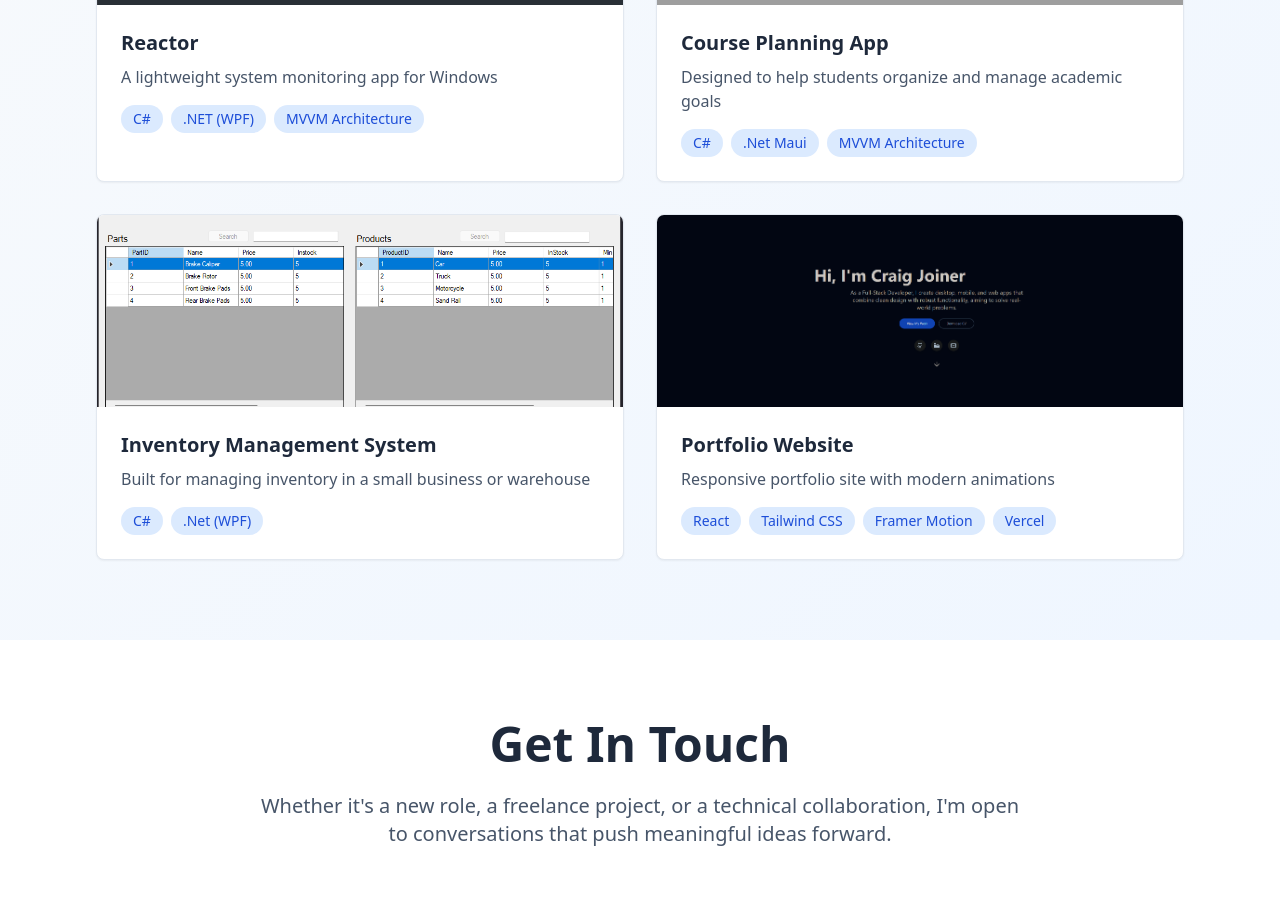
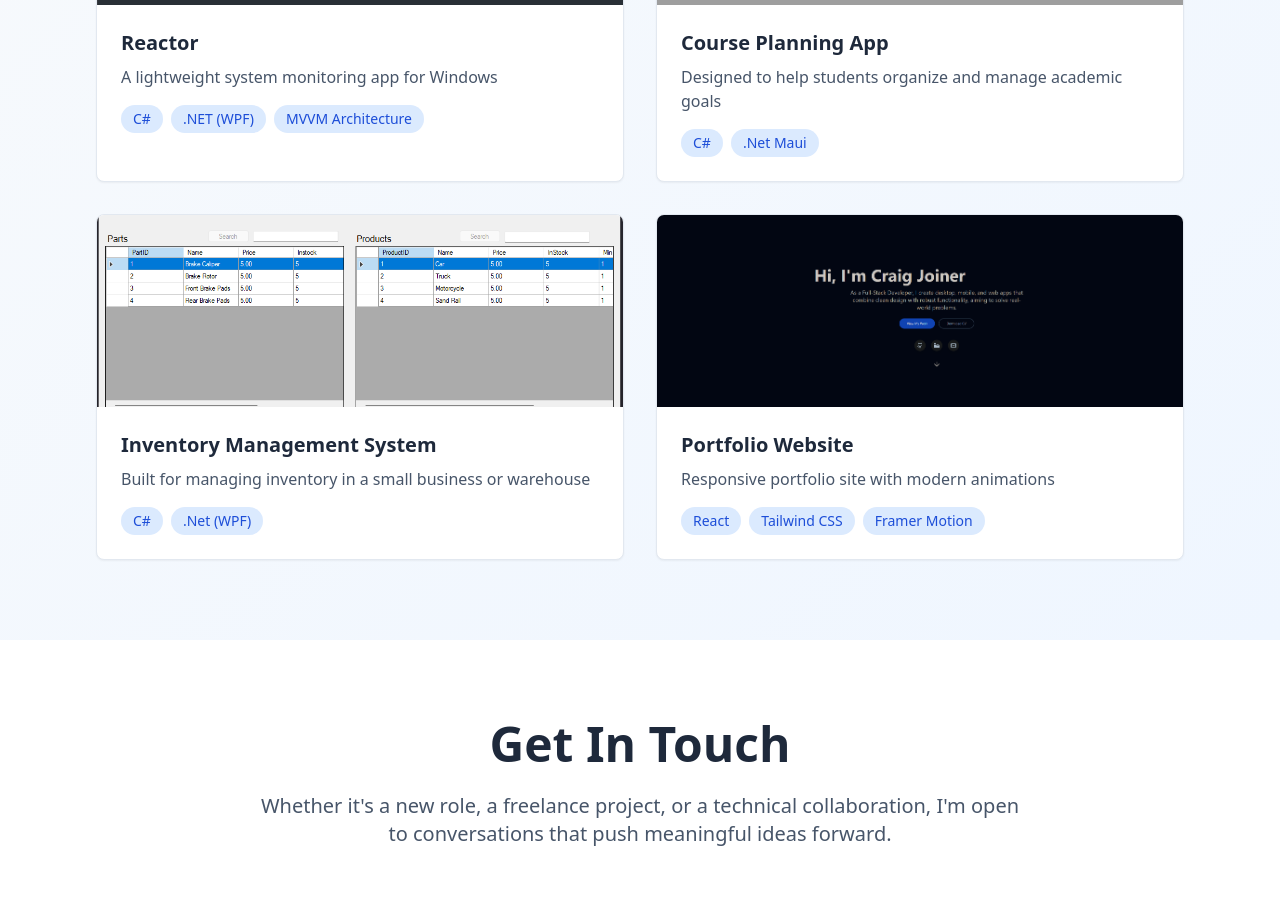
Before and after one commit to Craig-Joiner/my-portfolio, a React (Vite) app: page / in a window 1280 px wide. Shown: the part 2160-3070 px from the top of the page. Built offline with nearby package versions, Linux system fonts and the light colour scheme; grey boxes are pictures that could not be loaded.

Commit message:
Url change

```diff
--- a/src/components/Projects.tsx
+++ b/src/components/Projects.tsx
@@ -15,8 +15,8 @@ const Projects = () => {
       title: "Course Planning App",
       description: "Designed to help students organize and manage academic goals",
       image: "https://images.unsplash.com/photo-1486312338219-ce68d2c6f44d?w=600&h=400&fit=crop",
-      technologies: ["C#", ".Net Maui", "MVVM Architecture"],
-      githubUrl: "https://www.github.com/Craig-Joiner/Final-Capstone",
+      technologies: ["C#", ".Net Maui"],
+      githubUrl: "https://www.github.com/Craig-Joiner/Course-Planning-Tool-Mobile",
       liveUrl: "",
     },
     {
@@ -24,14 +24,14 @@ const Projects = () => {
       description: "Built for managing inventory in a small business or warehouse",
       image: "Inventory Management System.png",
       technologies: ["C#", ".Net (WPF)"],
-      githubUrl: "https://www.github.com/Craig-Joiner/Inventory-Management-System",
+      githubUrl: "https://www.github.com/Craig-Joiner/Final-Capstone",
       liveUrl: "",
     },
     {
       title: "Portfolio Website",
       description: "Responsive portfolio site with modern animations",
       image: "PortfolioScreenShot.png",
-      technologies: ["React", "Tailwind CSS", "Framer Motion", "Vercel"],
+      technologies: ["React", "Tailwind CSS", "Framer Motion"],
       githubUrl: "https://www.github.com/Craig-Joiner/my-portfolio",
       liveUrl: "",
     },
```
